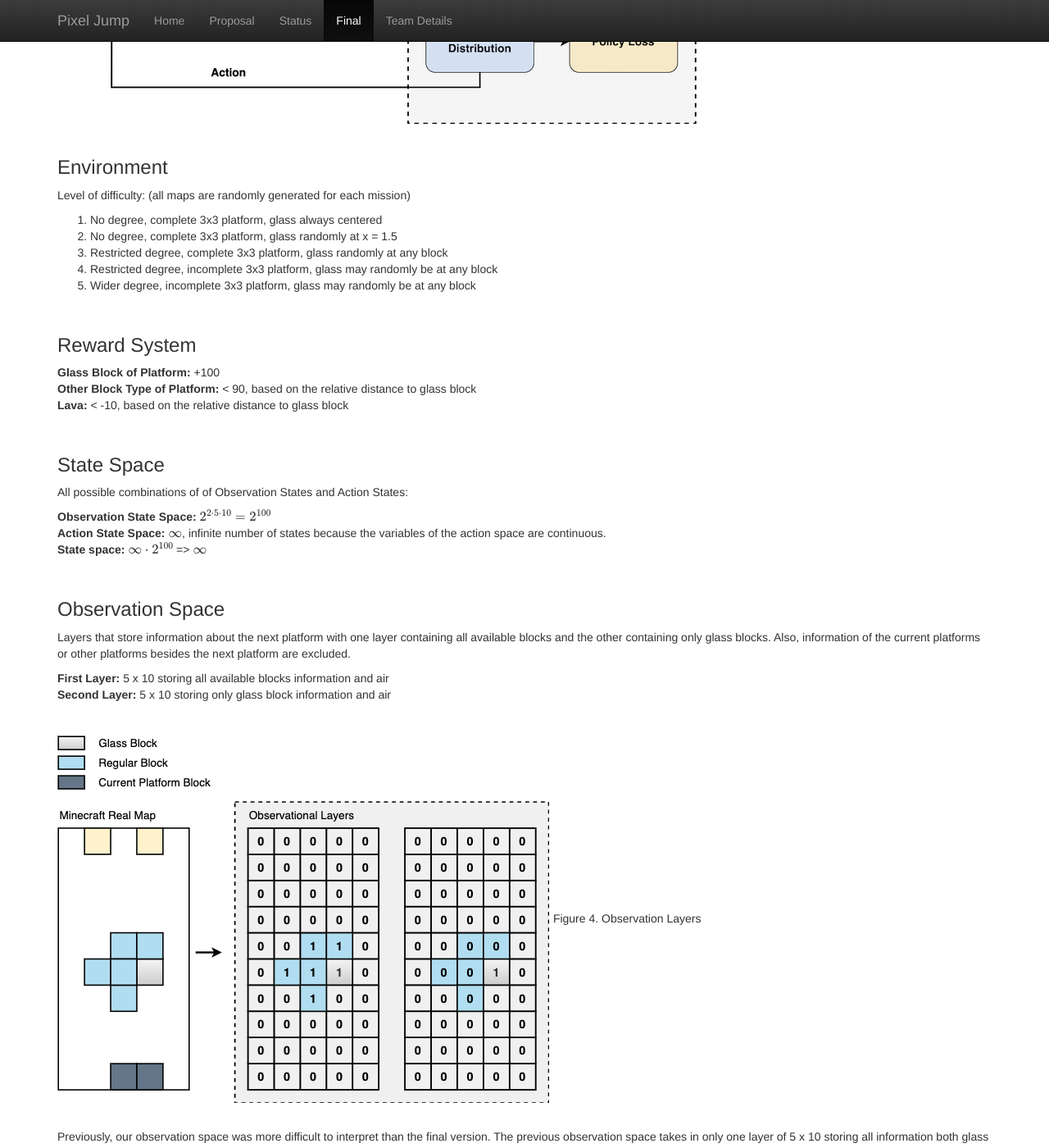
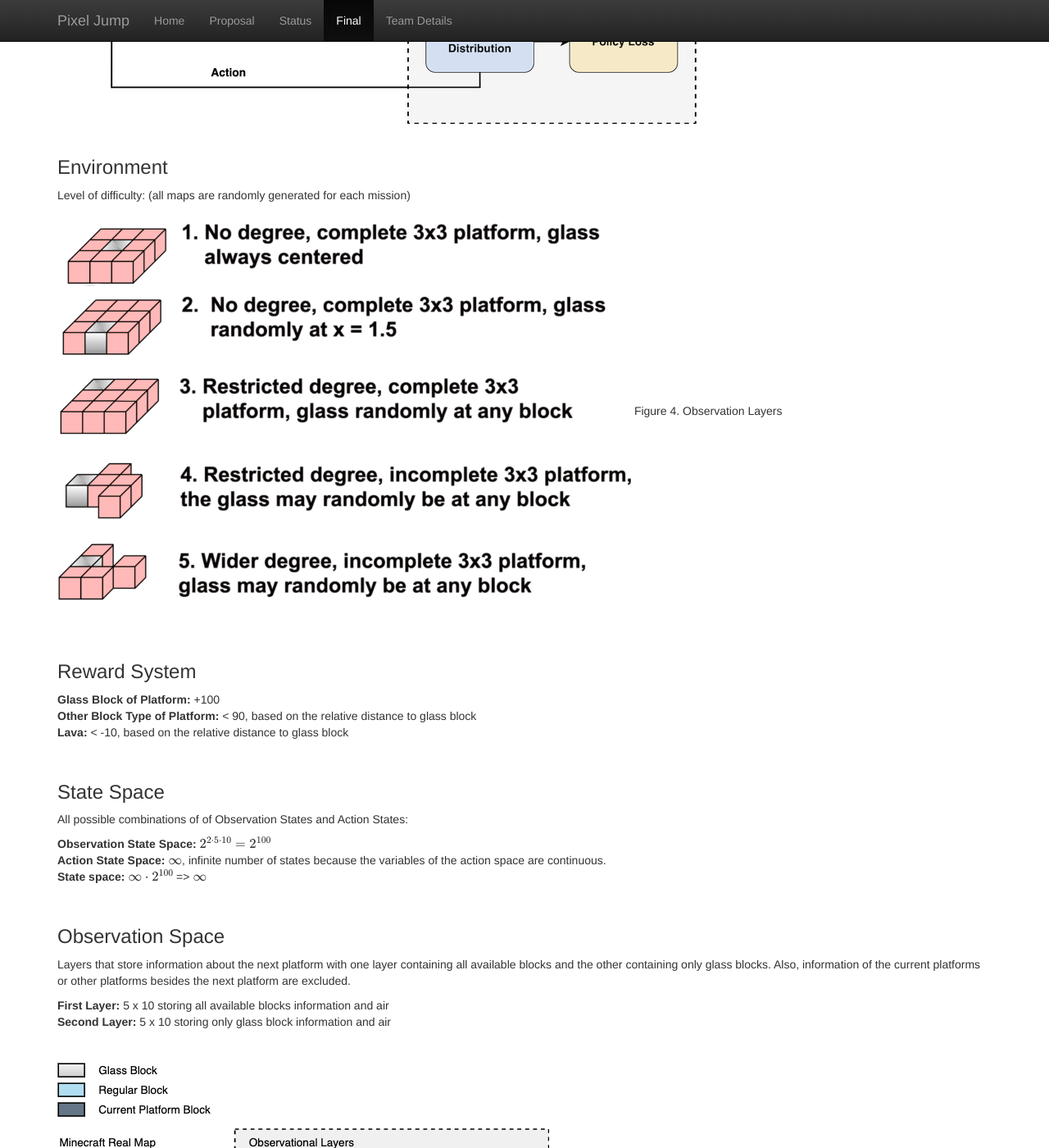
Before and after one commit to bikaylee/Jump-Jump, a Jekyll site: the page built from docs/final.md, in a window 1280 px wide and 1400 px high, scrolled down 2681 px. Shown: the whole window at 82% size. Built offline with Jekyll 4.4.1, drawn with Linux system fonts in a browser that asks for light colours; our own code applies the rules of GitHub Pages for plain Markdown files; formulas are drawn with MathJax 3; some of the changed text lies outside the part shown.

Commit message:
Update final.md

```diff
--- a/docs/final.md
+++ b/docs/final.md
@@ -45,12 +45,9 @@ Breaking down this project in particular, our overall aspect in terms of concept
 
 ### Environment
 Level of difficulty: (all maps are randomly generated for each mission) <br>
-1. No degree, complete 3x3 platform, glass always centered <br>
-2. No degree, complete 3x3 platform, glass randomly at x = 1.5 <br>
-3. Restricted degree, complete 3x3 platform, glass randomly at any block <br>
-4. Restricted degree, incomplete 3x3 platform, glass may randomly be at any block <br>
-5. Wider degree, incomplete 3x3 platform, glass may randomly be at any block <br>
 
+<img src="image/Environments.png" width=700> Figure 4. Observation Layers<br>
+<br>
 <br>
 ### Reward System
 **Glass Block of Platform:** +100 <br>
@@ -77,7 +74,7 @@ Layers that store information about the next platform with one layer containing
 
 <br>
 
-<img src="image/Observational.png"> Figure 4. Observation Layers<br>
+<img src="image/Observational.png"> Figure 5. Observation Layers<br>
 
 <br>
 Previously, our observation space was more difficult to interpret than the final version. The previous observation space takes in only one layer of 5 x 10 storing all information both glass blocks and regular blocks. Also, rewards were ignoring the relative distance and made the agent only have the feedback of observation layers and whether its choice of velocity had either failed or succeeded. Since it lacks information of the relative distance in respect of the goal block, it had a negative influence on the agent’s choice of velocity. Therefore, we had added relative distance to its reward system and separated into two layers for better choice of velocity.
@@ -165,23 +162,23 @@ As it was mentioned in our status report, we can qualitatively evaluate the impl
 
 <br>
 <img src="image/Environment_1.png"> <br>
-&emsp;&emsp;&emsp;&emsp;&emsp;&emsp;&emsp;&emsp;&emsp;&emsp;&emsp;Figure 5.1. No degree, complete 3x3 platform, glass always centered <br>
+&emsp;&emsp;&emsp;&emsp;&emsp;&emsp;&emsp;&emsp;&emsp;&emsp;&emsp;Figure 6.1. No degree, complete 3x3 platform, glass always centered <br>
 <br>
 
 <img src="image/Environment_2.png"> <br>
-&emsp;&emsp;&emsp;&emsp;&emsp;&emsp;&emsp;&emsp;&emsp;&emsp;&emsp;Figure 5.2. No degree, complete 3x3 platform, glass randomly at x = 1.5 <br>
+&emsp;&emsp;&emsp;&emsp;&emsp;&emsp;&emsp;&emsp;&emsp;&emsp;&emsp;Figure 6.2. No degree, complete 3x3 platform, glass randomly at x = 1.5 <br>
 <br>
 
 <img src="image/Environment_3.png"> <br>
-&emsp;&emsp;&emsp;&emsp;&emsp;&emsp;&emsp;&emsp;&emsp;&emsp;&emsp;Figure 5.3. Restricted degree, complete 3x3 platform, glass randomly at any block <br>
+&emsp;&emsp;&emsp;&emsp;&emsp;&emsp;&emsp;&emsp;&emsp;&emsp;&emsp;Figure 6.3. Restricted degree, complete 3x3 platform, glass randomly at any block <br>
 <br>
 
 <img src="image/Environment_4.png"> <br>
-&emsp;&emsp;&emsp;&emsp;&emsp;&emsp;&emsp;&emsp;&emsp;&emsp;&emsp;Figure 5.4. Restricted degree, incomplete 3x3 platform, glass may randomly be at any block <br>
+&emsp;&emsp;&emsp;&emsp;&emsp;&emsp;&emsp;&emsp;&emsp;&emsp;&emsp;Figure 6.4. Restricted degree, incomplete 3x3 platform, glass may randomly be at any block <br>
 <br>
 
 <img src="image/Environment_5.png"> <br>
-&emsp;&emsp;&emsp;&emsp;&emsp;&emsp;&emsp;&emsp;&emsp;&emsp;&emsp;Figure 5.5. Wider degree, incomplete 3x3 platform, glass may randomly be at any block <br>
+&emsp;&emsp;&emsp;&emsp;&emsp;&emsp;&emsp;&emsp;&emsp;&emsp;&emsp;Figure 6.5. Wider degree, incomplete 3x3 platform, glass may randomly be at any block <br>
 <br>
 
 ### Overall Comparison
```
